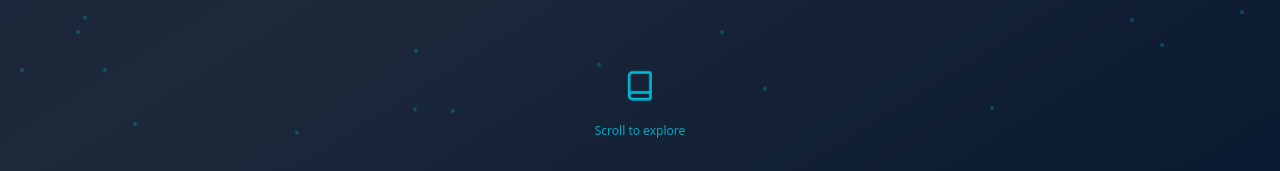
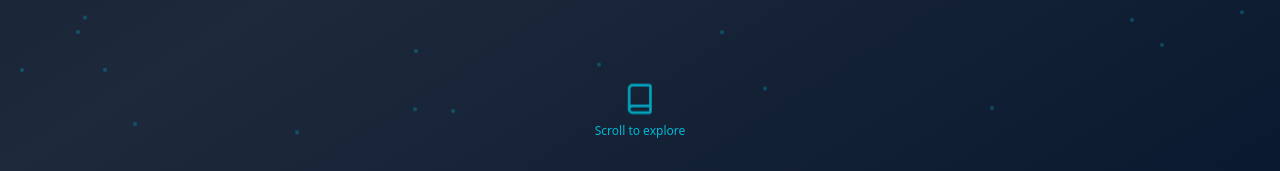
Before and after one commit to powerpack45456/finprem-digital-nexus, a React (Vite) app: page / in a window 1280 px wide. Shown: the part 629-800 px from the top of the page. Built offline with nearby package versions, Linux system fonts and the light colour scheme.

Commit message:
Fix: Improve ledger book animation
Refine the ledger book animation to remove flickering and implement an opening book with turning pages effect.

```diff
--- a/src/components/HeroSection.tsx
+++ b/src/components/HeroSection.tsx
@@ -56,7 +56,7 @@ const HeroSection = () => {
           }`}>
             <Button
               onClick={() => scrollToSection('contact')}
-              className="bg-gradient-to-r from-finprem-teal to-blue-500 hover:from-finprem-teal hover:to-blue-600 text-white px-8 py-4 rounded-full text-lg font-medium transition-all duration-300 transform hover:scale-105 shadow-lg hover:shadow-xl animate-pulse"
+              className="bg-gradient-to-r from-finprem-teal to-blue-500 hover:from-finprem-teal hover:to-blue-600 text-white px-8 py-4 rounded-full text-lg font-medium transition-all duration-300 transform hover:scale-105 shadow-lg hover:shadow-xl"
             >
               Book a Consultation
             </Button>
@@ -74,16 +74,13 @@ const HeroSection = () => {
       {/* Animated ledger book scroll indicator */}
       <div className="absolute bottom-8 left-1/2 transform -translate-x-1/2">
         <div className="flex flex-col items-center">
-          <div className="mb-2 animate-bounce">
+          <div className="mb-2">
             <Book
               size={32}
-              className="text-finprem-teal animate-pulse"
-              style={{
-                animation: 'bounce 2s infinite, page-turn 3s infinite'
-              }}
+              className="text-finprem-teal animate-page-turn"
             />
           </div>
-          <div className="text-finprem-teal text-xs font-medium animate-pulse">
+          <div className="text-finprem-teal text-xs font-medium">
             Scroll to explore
           </div>
         </div>
--- a/tailwind.config.ts
+++ b/tailwind.config.ts
@@ -1,3 +1,4 @@
+
 import type { Config } from "tailwindcss";
 
 export default {
@@ -125,17 +126,41 @@ export default {
 					}
 				},
 				'page-turn': {
-					'0%, 100%': {
-						transform: 'rotateY(0deg) scale(1)'
+					'0%': {
+						transform: 'rotateY(0deg) scale(1)',
+						opacity: '1'
+					},
+					'10%': {
+						transform: 'rotateY(-10deg) scale(1.02)',
+						opacity: '0.9'
 					},
 					'25%': {
-						transform: 'rotateY(-15deg) scale(1.05)'
+						transform: 'rotateY(-25deg) scale(1.05)',
+						opacity: '0.8'
+					},
+					'40%': {
+						transform: 'rotateY(-15deg) scale(1.03)',
+						opacity: '0.85'
 					},
 					'50%': {
-						transform: 'rotateY(0deg) scale(1.1)'
+						transform: 'rotateY(0deg) scale(1)',
+						opacity: '1'
+					},
+					'60%': {
+						transform: 'rotateY(15deg) scale(1.03)',
+						opacity: '0.85'
 					},
 					'75%': {
-						transform: 'rotateY(15deg) scale(1.05)'
+						transform: 'rotateY(25deg) scale(1.05)',
+						opacity: '0.8'
+					},
+					'90%': {
+						transform: 'rotateY(10deg) scale(1.02)',
+						opacity: '0.9'
+					},
+					'100%': {
+						transform: 'rotateY(0deg) scale(1)',
+						opacity: '1'
 					}
 				}
 			},
```
